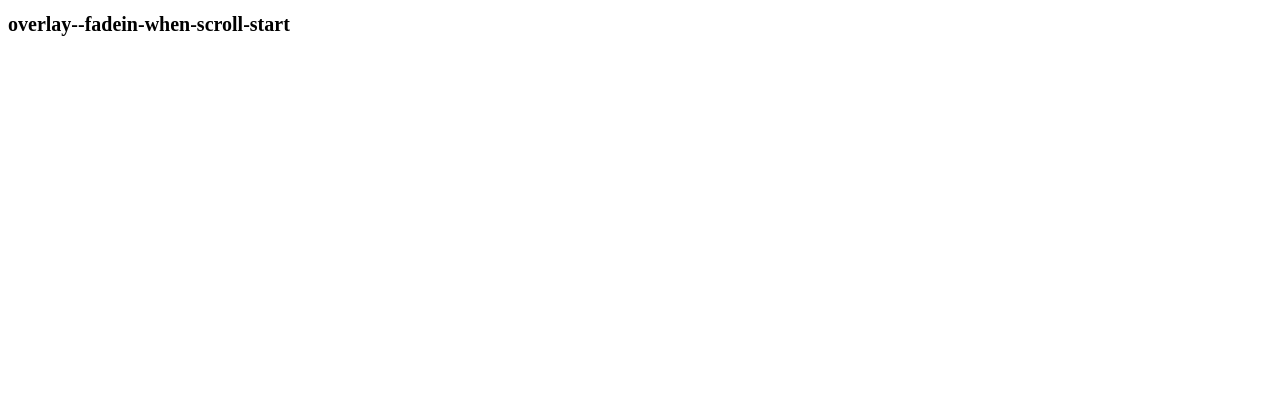
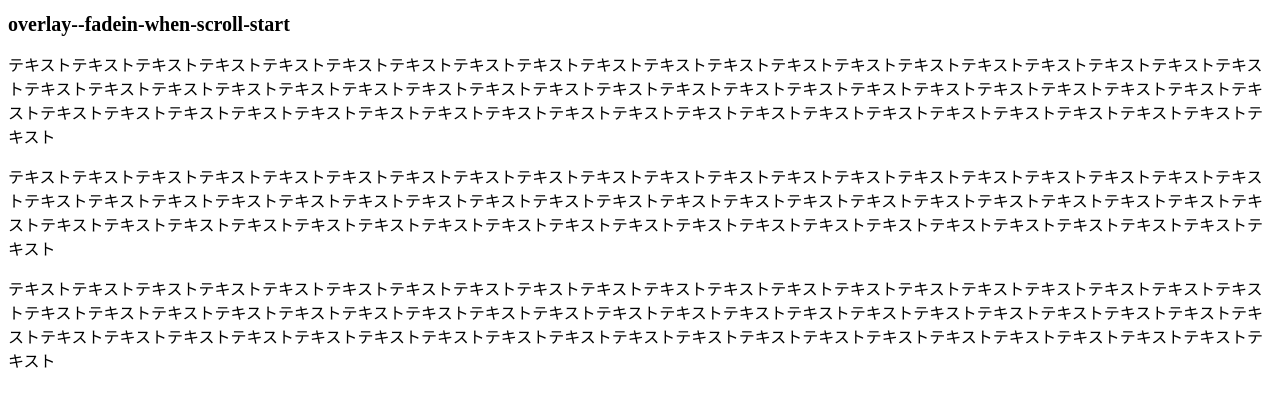
Before and after one commit to itakurakoichi/ADs, a website: page src/overlay--fadein-when-scroll-start/index.jade in a window 1280 px wide. Drawn offline with nearby package versions, Linux system fonts and the light colour scheme; files that its build step writes are made by us from their sources.

Commit message:
add sample text

```diff
--- a/src/overlay--fadein-when-scroll-start/index.jade
+++ b/src/overlay--fadein-when-scroll-start/index.jade
@@ -9,8 +9,16 @@ html(lang='ja')
 		div.wrapper
 			h1
 				|overlay--fadein-when-scroll-start
+
+			.entry-content
+				p テキストテキストテキストテキストテキストテキストテキストテキストテキストテキストテキストテキストテキストテキストテキストテキストテキストテキストテキストテキストテキストテキストテキストテキストテキストテキストテキストテキストテキストテキストテキストテキストテキストテキストテキストテキストテキストテキストテキストテキストテキストテキストテキストテキストテキストテキストテキストテキストテキストテキストテキストテキストテキストテキストテキストテキストテキストテキストテキストテキスト
+
 			.ad
-				a(href='http://yahoo.co.jp/')
-					|AD
+				a(href='http://yahoo.co.jp/') AD
+
+			.entry-content
+				p テキストテキストテキストテキストテキストテキストテキストテキストテキストテキストテキストテキストテキストテキストテキストテキストテキストテキストテキストテキストテキストテキストテキストテキストテキストテキストテキストテキストテキストテキストテキストテキストテキストテキストテキストテキストテキストテキストテキストテキストテキストテキストテキストテキストテキストテキストテキストテキストテキストテキストテキストテキストテキストテキストテキストテキストテキストテキストテキストテキスト
+				p テキストテキストテキストテキストテキストテキストテキストテキストテキストテキストテキストテキストテキストテキストテキストテキストテキストテキストテキストテキストテキストテキストテキストテキストテキストテキストテキストテキストテキストテキストテキストテキストテキストテキストテキストテキストテキストテキストテキストテキストテキストテキストテキストテキストテキストテキストテキストテキストテキストテキストテキストテキストテキストテキストテキストテキストテキストテキストテキストテキスト
+
 		script(src='https://ajax.googleapis.com/ajax/libs/jquery/1.11.3/jquery.min.js')
 		script(src='./js/base.js')
```
Also changed, not shown: src/overlay--fadein-when-scroll-start/index.html.
